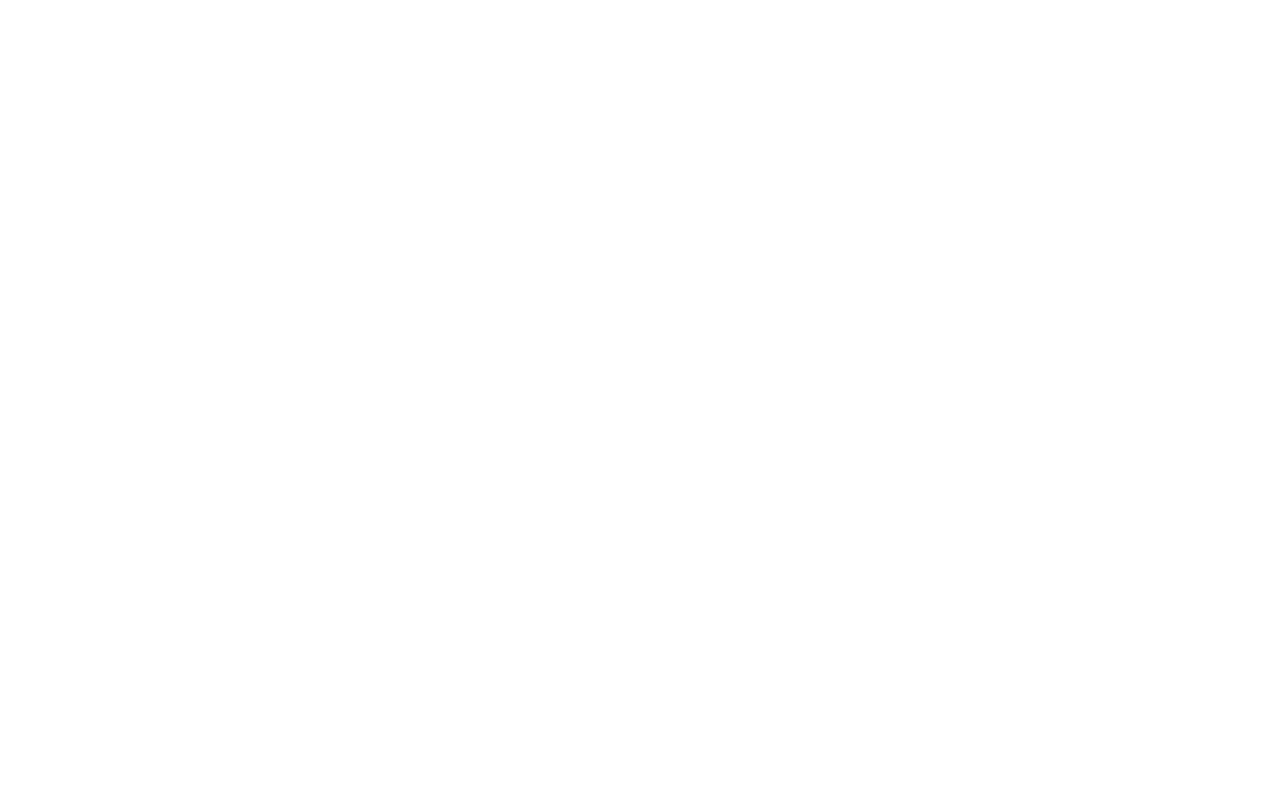
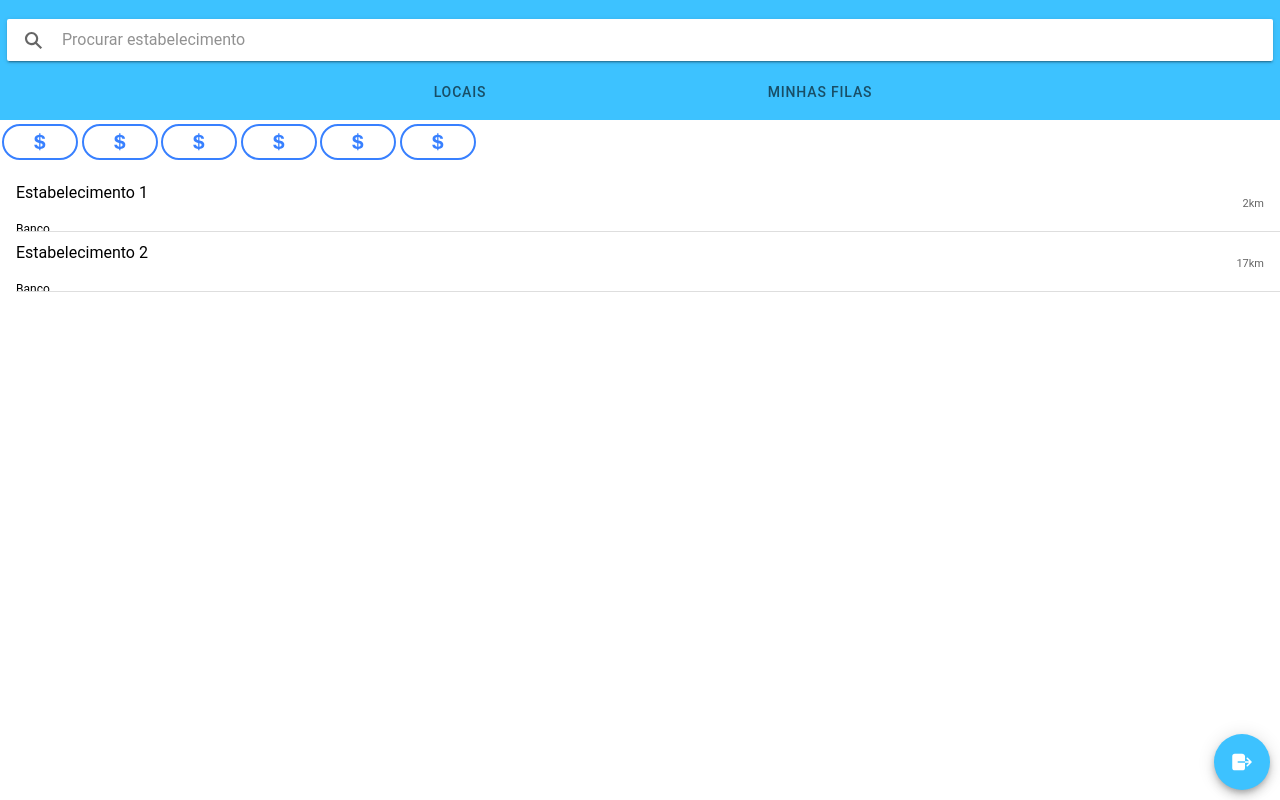
Before and after one commit to alcidesmig/hackatrouble-2020-front, a React (Create React App) app: page /cliente/home in a window 1280 px wide. Built offline with nearby package versions, Linux system fonts and the light colour scheme.

Commit message:
Visao cliente: listando minhas filas e locais, nao ta pronto ainda

```diff
--- a/src/App.tsx
+++ b/src/App.tsx
@@ -6,6 +6,7 @@
 import Home from './pages/Home';
 import ClientLogin from './pages/ClientLogin';
 import EstabelecimentoHome from './pages/EstabelecimentoHome';
+import ClienteHome from './pages/ClienteHome';
 
 /* Core CSS required for Ionic components to work properly */
 import '@ionic/react/css/core.css';
@@ -33,6 +34,7 @@
         <Route path="/" component={Home} exact={true} />
         <Route path="/clientes" component={ClientLogin} exact={true} />
         <Route path="/estabelecimento/home" component={EstabelecimentoHome} exact={true} />
+        <Route path="/cliente/home" component={ClienteHome} exact={true} />
       </IonRouterOutlet>
     </IonReactRouter>
   </IonApp>
--- /dev/null
+++ b/src/pages/ClienteHome.tsx
@@ -0,0 +1,127 @@
+import React, { createRef, useState } from 'react'
+import { IonPage, IonContent, IonLabel, IonSegment, IonSegmentButton, IonList, IonItem, IonNote, IonFab, IonFabButton, IonIcon, IonToolbar, IonSearchbar, IonToggle, IonCheckbox, IonButton } from '@ionic/react'
+import { add, logOut, logoUsd } from 'ionicons/icons';
+
+
+
+const OutrosLocais = ({ locais }: { locais: { nome: string, categoria: string, distancia: string }[] }) => (
+    <div>
+        <IonButton shape="round" fill="outline"><IonIcon icon={logoUsd} /></IonButton>
+        <IonButton shape="round" fill="outline"><IonIcon icon={logoUsd} /></IonButton>
+        <IonButton shape="round" fill="outline"><IonIcon icon={logoUsd} /></IonButton>
+        <IonButton shape="round" fill="outline"><IonIcon icon={logoUsd} /></IonButton>
+        <IonButton shape="round" fill="outline"><IonIcon icon={logoUsd} /></IonButton>
+        <IonButton shape="round" fill="outline"><IonIcon icon={logoUsd} /></IonButton>
+
+        <IonList>
+            {locais.map(l => {
+                return (
+                    <IonItem button onClick={() => { }} color="">
+                        <IonLabel>{l.nome}</IonLabel>
+                        <IonLabel position="stacked">{l.categoria}</IonLabel>
+                        <IonNote slot="end">{l.distancia}</IonNote>
+                    </IonItem>
+                )
+            })}
+        </IonList>
+
+        <IonFab vertical="bottom" horizontal="end" slot="fixed">
+            <IonFabButton color="secondary">
+                <IonIcon icon={logOut} />
+            </IonFabButton>
+        </IonFab>
+    </div>
+)
+
+
+// ARRUMAR POSICAO DO NOME DA FILA
+
+const MinhasFilas = ({ filas }: { filas: { nome_estabelecimento: string, nome: string, distancia: string }[] }) => (
+    <div>
+        <IonList>
+            {filas.map(f => {
+                return (
+                    <IonItem button onClick={() => { }} color="">
+                        <IonLabel>{f.nome}</IonLabel>
+                        <IonLabel position="stacked">{f.nome_estabelecimento}</IonLabel>
+                        <IonNote slot="end">{f.distancia}</IonNote>
+                    </IonItem>
+                )
+            })}
+
+        </IonList>
+
+        <IonFab vertical="bottom" horizontal="end" slot="fixed">
+            <IonFabButton color="secondary">
+                <IonIcon icon={logOut} />
+            </IonFabButton>
+        </IonFab>
+    </div>
+)
+
+class ClienteHome extends React.Component {
+    state = {
+        'type_segment': '1',
+        'campo_busca': '',
+
+        'filas': [{ 'nome_estabelecimento': 'Estabelecimento 1', 'nome': 'Fila 1', 'distancia': '25min' },
+        { 'nome_estabelecimento': 'Estabelecimento 1', 'nome': 'Fila 2', 'distancia': '50min' }],
+
+        'filas_filtradas': [{ 'nome_estabelecimento': 'Estabelecimento 1', 'nome': 'Fila 1', 'distancia': '25min' },
+        { 'nome_estabelecimento': 'Estabelecimento 1', 'nome': 'Fila 2', 'distancia': '50min' }],
+
+        'locais': [{ 'nome': 'Estabelecimento 1', 'categoria': 'Banco', 'distancia': '2km' },
+        { 'nome': 'Estabelecimento 2', 'categoria': 'Banco', 'distancia': '17km' }],
+
+        'locais_filtrados': [{ 'nome': 'Estabelecimento 1', 'categoria': 'Banco', 'distancia': '2km' },
+        { 'nome': 'Estabelecimento 2', 'categoria': 'Banco', 'distancia': '17km' }]
+
+    }
+
+    filterList(filas: any[], busca: string) {
+        const filtrado = filas.filter(
+            item =>
+                item.nome
+                    .toUpperCase()
+                    .indexOf(busca.toUpperCase()) > -1
+        ).sort((a, b) => a.nome.toUpperCase().localeCompare(b.nome.toUpperCase()))
+        return filtrado
+    }
+
+
+    render() {
+
+        return (
+            <IonPage>
+                <IonContent>
+                    <IonToolbar no-border-top color="secondary">
+
+                        <IonSearchbar value={this.state.campo_busca} class="ion-margin-top" placeholder={this.state.type_segment === '2' ? "Procurar fila" : "Procurar estabelecimento"}
+                            onIonChange={(e) => this.state.type_segment === '2' ?
+                                this.setState({ 'filas_filtradas': this.filterList(this.state.filas, e.detail.value!), 'campo_busca': e.detail.value! }) :
+                                this.setState({ 'locais_filtrados': this.filterList(this.state.locais, e.detail.value!), 'campo_busca': e.detail.value! })}  >
+                        </IonSearchbar>
+
+                        <IonSegment onIonChange={(e) => this.setState({ type_segment: e.detail.value, campo_busca: '' })} color="light">
+                            <IonSegmentButton value='1'>
+                                <IonLabel>Locais</IonLabel>
+                            </IonSegmentButton>
+                            <IonSegmentButton value='2'>
+                                <IonLabel>Minhas Filas</IonLabel>
+                            </IonSegmentButton>
+                        </IonSegment>
+                    </IonToolbar>
+
+                    {this.state.type_segment === '1' && <OutrosLocais locais={this.state.locais_filtrados} />}
+                    {this.state.type_segment === '2' && <MinhasFilas filas={this.state.filas_filtradas} />}
+
+                </IonContent>
+            </IonPage >
+        )
+    }
+}
+
+
+
+
+export default ClienteHome
--- a/src/pages/EstabelecimentoHome.tsx
+++ b/src/pages/EstabelecimentoHome.tsx
@@ -4,7 +4,7 @@
 
 
 
-const MinhaFila = ({ filas }: { filas: { nome: string, tempo_espera: string }[] }) => (
+const MinhasFilas = ({ filas }: { filas: { nome: string, tempo_espera: string }[] }) => (
     <div>
         <IonList>
             {filas.map(f => {
@@ -28,27 +28,22 @@
 const OutrosLocais = ({ locais }: { locais: { nome: string, tempo_espera: string }[] }) => (
     <div>
         <IonList>
-            {locais.map(f => {
+            {locais.map(l => {
                 return (
                     <IonItem button onClick={() => { }} color="">
-                        <IonLabel>{f.nome}</IonLabel>
-                        <IonNote slot="end">{f.tempo_espera}</IonNote>
+                        <IonLabel>{l.nome}</IonLabel>
+                        <IonNote slot="end">{l.tempo_espera}</IonNote>
                     </IonItem>
                 )
             })}
         </IonList>
-
-        <IonFab vertical="bottom" horizontal="end" slot="fixed">
-            <IonFabButton color="secondary">
-                <IonIcon icon={add} />
-            </IonFabButton>
-        </IonFab>
     </div>
 )
 
 class EstabelecimentoHome extends React.Component {
     state = {
         'type_segment': '1',
+        'campo_busca': '',
         'filas': [{ 'nome': 'Fila 1', 'tempo_espera': '1h30' },
         { 'nome': 'Fila 2', 'tempo_espera': '40min' },
         { 'nome': 'Fila 3', 'tempo_espera': '15min' },
@@ -60,8 +55,7 @@
         'locais': [{ 'nome': 'Estabelecimento 1', 'tempo_espera': '2h40' },
         { 'nome': 'Estabelecimento 2', 'tempo_espera': '45min' }],
         'locais_filtrados': [{ 'nome': 'Estabelecimento 1', 'tempo_espera': '2h40' },
-        { 'nome': 'Estabelecimento 2', 'tempo_espera': '45min' }],
-        'campo_busca': ''
+        { 'nome': 'Estabelecimento 2', 'tempo_espera': '45min' }]
     }
 
     filterList(filas: any[], busca: string) {
@@ -82,7 +76,7 @@
                 <IonContent>
                     <IonToolbar no-border-top color="secondary">
 
-                        <IonSearchbar value={this.state.campo_busca} class="ion-margin-top" placeholder={this.state.type_segment === '1' ? "Procurar filas" : "Procurar locais"}
+                        <IonSearchbar value={this.state.campo_busca} class="ion-margin-top" placeholder={this.state.type_segment === '1' ? "Procurar fila" : "Procurar estabelecimento"}
                             onIonChange={(e) => this.state.type_segment === '1' ?
                                 this.setState({ 'filas_filtradas': this.filterList(this.state.filas, e.detail.value!), 'campo_busca': e.detail.value! }) :
                                 this.setState({ 'locais_filtrados': this.filterList(this.state.locais, e.detail.value!), 'campo_busca': e.detail.value! })}  >
@@ -98,7 +92,7 @@
                         </IonSegment>
                     </IonToolbar>
 
-                    {this.state.type_segment === '1' && <MinhaFila filas={this.state.filas_filtradas} />}
+                    {this.state.type_segment === '1' && <MinhasFilas filas={this.state.filas_filtradas} />}
                     {this.state.type_segment === '2' && <OutrosLocais locais={this.state.locais_filtrados} />}
 
                 </IonContent>
```
